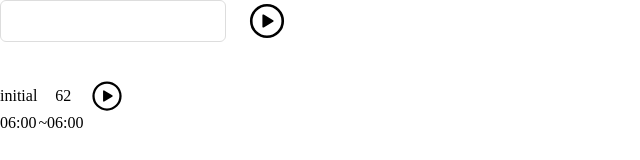
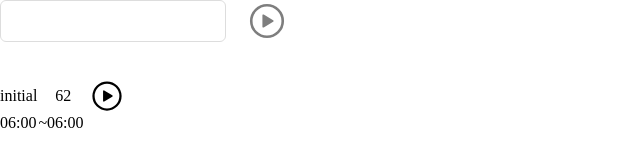
Before and after one commit to fujit/time-tracker, a React app: page / in a window 1280 px wide. Shown: the top 160 px of the page, without its empty margins (0-640 px from the left). Built offline with nearby package versions, Linux system fonts and the light colour scheme.

Commit message:
フォーム部分をコンポーネント化

```diff
--- a/src/components/App.tsx
+++ b/src/components/App.tsx
@@ -1,6 +1,21 @@
 import * as React from 'react'
 import { Home } from './Pages/Home'
 
-const App: React.FC = () => <Home />
+const App: React.FC = () => {
+  const initialData: Tracker[] = [
+    {
+      name: 'initial',
+      inProgress: false,
+      timers: [
+        {
+          start: new Date(),
+          end: new Date(),
+          duration: 62,
+        },
+      ],
+    },
+  ]
+  return <Home initialData={initialData} />
+}
 
 export default App
--- a/src/components/Pages/Home.tsx
+++ b/src/components/Pages/Home.tsx
@@ -1,18 +1,19 @@
 import * as React from 'react'
-import * as styles from './Home.scss'
+import { TrackerForm } from '../TrackerForm/TrackerForm'
 import { TrackerHistory } from '../TrackerHistory/TrackerHistory'
-import { TextInput } from '../Input/TextInput'
-import { StartButton } from '../Button/PlayButton'
 import * as DateUtil from '../../utils/DateUtil'
-import { keycode } from '../../utils/Constants'
 
 type Props = {
-  startCount: () => void
+  startCount: (name: string) => void
   restartCount: (name: string) => void
   pauseCount: (name: string) => void
   trackers: Tracker[]
   inprogress: boolean
-} & JSX.IntrinsicElements['input']
+}
+
+type ContainerProps = {
+  initialData: Tracker[]
+}
 
 const Component: React.FC<Props> = ({
   startCount,
@@ -20,18 +21,9 @@ const Component: React.FC<Props> = ({
   pauseCount,
   trackers,
   inprogress,
-  ...props
 }) => (
   <div>
-    <div className={styles.main}>
-      <TextInput {...props} />
-      <StartButton
-        width={42}
-        height={42}
-        onClick={startCount}
-        className={inprogress ? 'disable' : ''}
-      />
-    </div>
+    <TrackerForm inprogress={inprogress} startCount={startCount} />
     <TrackerHistory
       trackers={trackers}
       restartCount={restartCount}
@@ -41,29 +33,11 @@ const Component: React.FC<Props> = ({
   </div>
 )
 
-export const Home: React.FC = () => {
-  const initialData: Tracker[] = [
-    {
-      name: 'initial',
-      inProgress: false,
-      timers: [
-        {
-          start: new Date(),
-          end: new Date(),
-          duration: 62,
-        },
-      ],
-    },
-  ]
-  const [trackerName, setTrackerName] = React.useState('')
+export const Home: React.FC<ContainerProps> = ({ initialData }) => {
   const [start, setStart] = React.useState<Date | undefined>(undefined)
   const [trackers, setTrackers] = React.useState(initialData)
 
   const inprogress = React.useMemo(() => trackers.some((tracker) => tracker.inProgress), [trackers])
-
-  const changeValue = (event: React.ChangeEvent<HTMLInputElement>) => {
-    setTrackerName(event.target.value)
-  }
 
   const restartCount = (name: string) => {
     if (inprogress) {
@@ -80,20 +54,10 @@ export const Home: React.FC = () => {
     setTrackers(newTrackers)
   }
 
-  const startCount = () => {
-    if (inprogress) {
-      return
-    }
-
-    // TODO: バリデーション
-    if (!trackerName) {
-      return
-    }
-
+  const startCount = (trackerName: string) => {
     const registerdName = trackers.filter((tracker) => tracker.name === trackerName)
     if (registerdName.length > 0) {
       restartCount(registerdName[0].name)
-      setTrackerName('')
       return
     }
 
@@ -106,7 +70,6 @@ export const Home: React.FC = () => {
     setStart(DateUtil.getCurrentDate())
 
     setTrackers([...trackers, currentTracker])
-    setTrackerName('')
   }
 
   const pauseCount = (name: string) => {
@@ -140,12 +103,6 @@ export const Home: React.FC = () => {
     setTrackers(newTrackers)
   }
 
-  const keyDown = (event: React.KeyboardEvent<HTMLInputElement>) => {
-    if (event.keyCode === keycode.enter) {
-      startCount()
-    }
-  }
-
   return (
     <Component
       startCount={startCount}
@@ -153,9 +110,6 @@ export const Home: React.FC = () => {
       pauseCount={pauseCount}
       trackers={trackers}
       inprogress={inprogress}
-      onChange={changeValue}
-      onKeyDown={keyDown}
-      value={trackerName}
     />
   )
 }
--- /dev/null
+++ b/src/components/TrackerForm/TrackerForm.scss.d.ts
@@ -0,0 +1 @@
+export const main: string;
--- /dev/null
+++ b/src/components/TrackerForm/TrackerForm.tsx
@@ -0,0 +1,68 @@
+import * as React from 'react'
+import * as styles from './TrackerForm.scss'
+import { TextInput } from '../Input/TextInput'
+import { StartButton } from '../Button/PlayButton'
+import { keycode } from '../../utils/Constants'
+
+type Props = {
+  startCount: () => void
+  inprogress: boolean
+  isValidName: boolean
+} & JSX.IntrinsicElements['input']
+
+type ContainerProps = {
+  inprogress: boolean
+  startCount: (name: string) => void
+} & JSX.IntrinsicElements['input']
+
+const Component: React.FC<Props> = ({ startCount, inprogress, isValidName, ...props }) => (
+  <div className={styles.main}>
+    <TextInput {...props} />
+    <StartButton
+      width={42}
+      height={42}
+      onClick={startCount}
+      className={inprogress || isValidName ? 'disable' : ''}
+    />
+  </div>
+)
+
+export const TrackerForm: React.FC<ContainerProps> = (props) => {
+  const [trackerName, setTrackerName] = React.useState('')
+
+  // TODO: バリデーション
+  const isValidName = React.useMemo(() => !trackerName, [trackerName])
+
+  const changeValue = (event: React.ChangeEvent<HTMLInputElement>) => {
+    setTrackerName(event.target.value)
+  }
+
+  const startCount = () => {
+    setTrackerName('')
+    if (props.inprogress) {
+      return
+    }
+
+    if (!trackerName) {
+      return
+    }
+    props.startCount(trackerName)
+  }
+
+  const keyDown = (event: React.KeyboardEvent<HTMLInputElement>) => {
+    if (event.keyCode === keycode.enter) {
+      startCount()
+    }
+  }
+
+  return (
+    <Component
+      {...props}
+      startCount={startCount}
+      isValidName={isValidName}
+      onChange={changeValue}
+      onKeyDown={keyDown}
+      value={trackerName}
+    />
+  )
+}
```
Also changed, not shown: src/components/TrackerForm/TrackerForm.scss (renamed from src/components/Pages/Home.scss).
